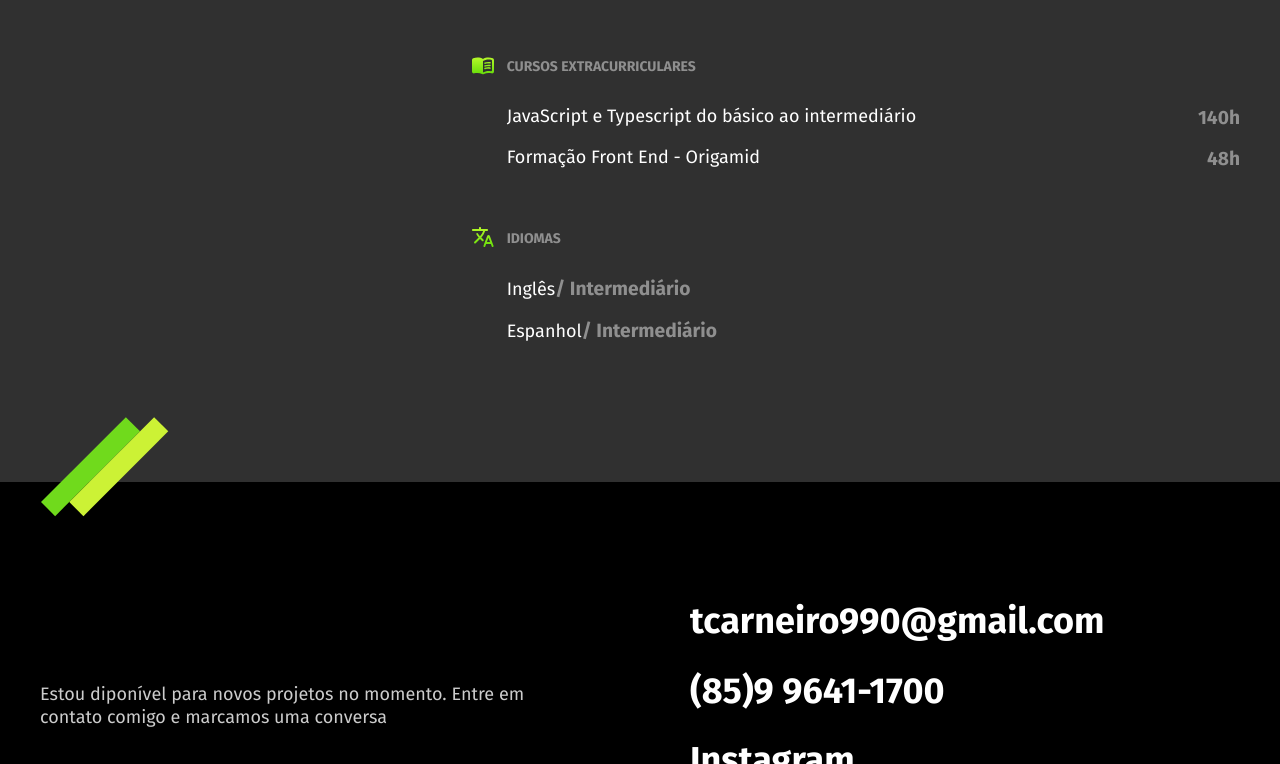
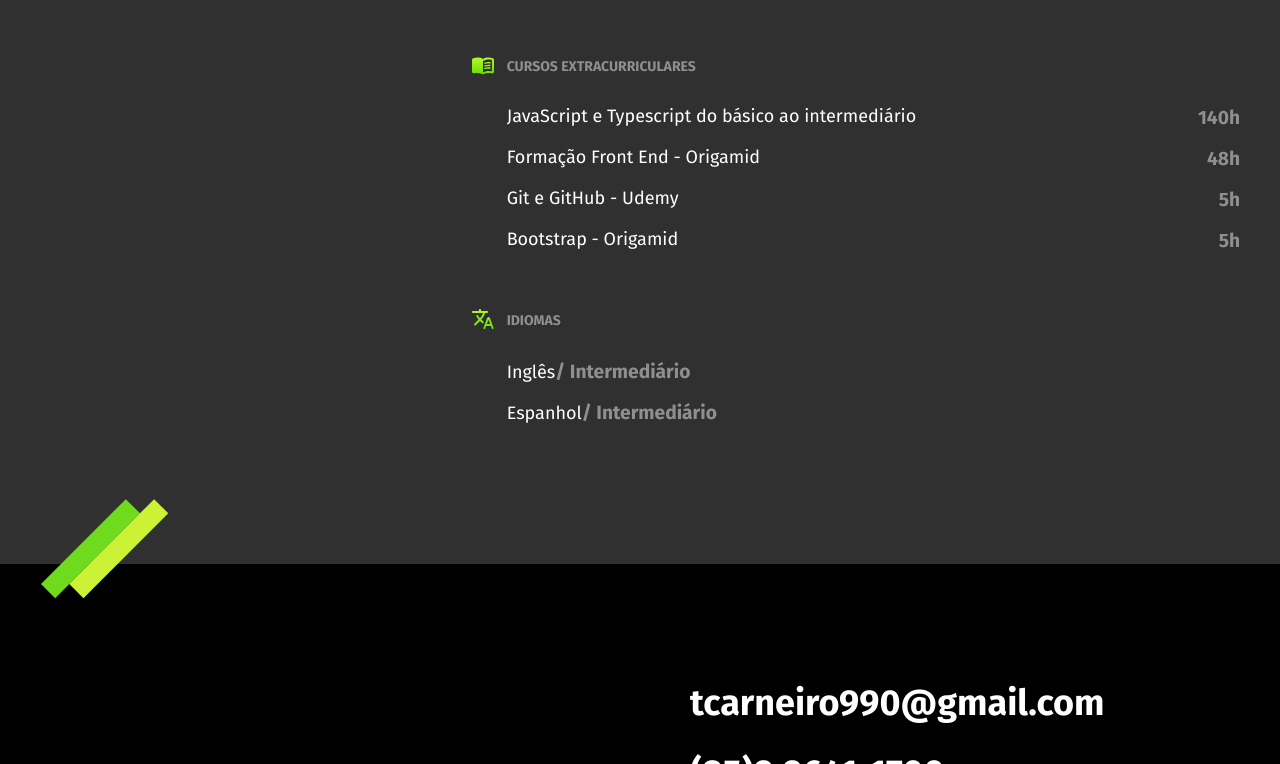
Before and after one commit to Thiaguiner/new_portfolio, a plain HTML site: page index.html in a window 1280 px wide. Shown: the part 1779-2543 px from the top of the page. Drawn offline with Linux system fonts and the light colour scheme.

Commit message:
atualizando informações

```diff
--- a/index.html
+++ b/index.html
@@ -102,6 +102,8 @@
             <ul>
               <li>JavaScript e Typescript do básico ao intermediário <span>140h</span></li>
               <li>Formação Front End - Origamid<span>48h</span></li>
+              <li>Git e GitHub - Udemy<span>5h</span></li>
+              <li>Bootstrap - Origamid<span>5h</span></li>
             </ul>
           </div>
 
```
